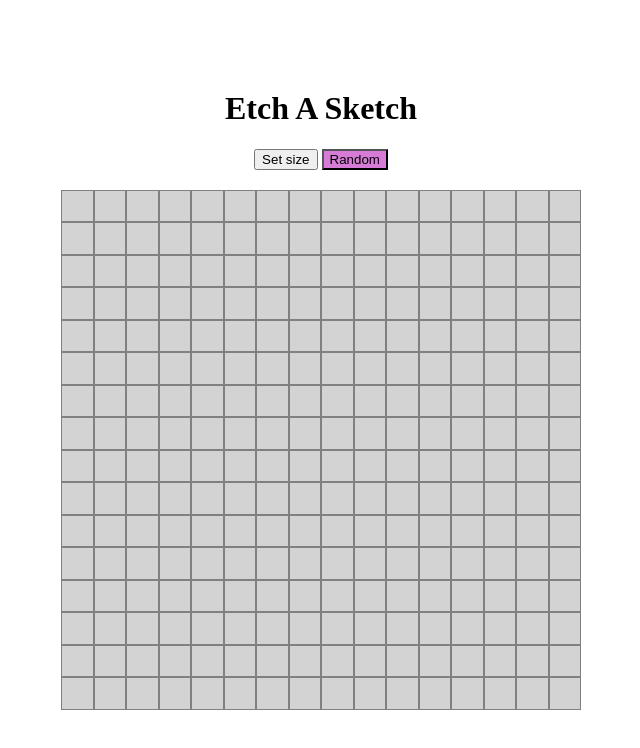
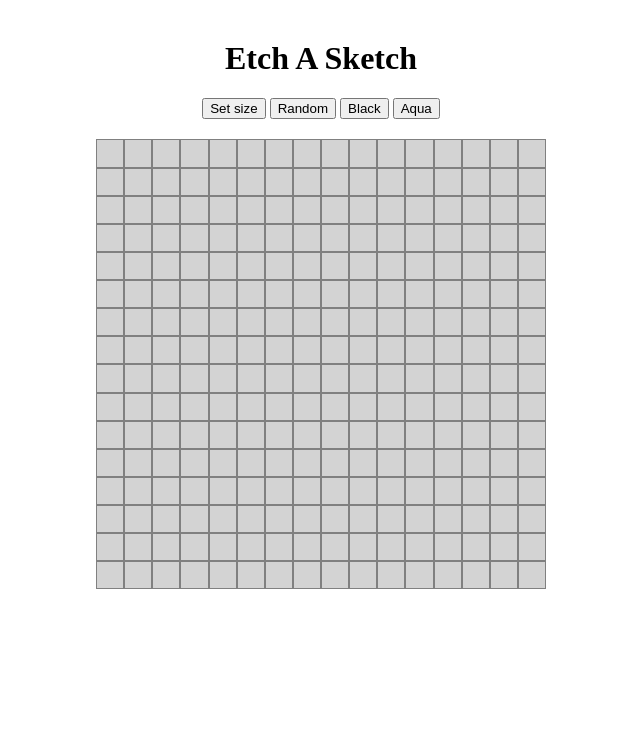
Before and after one commit to rehanshami/etch-a-sketch, a plain HTML site: page index.html in a window 1280 px wide. Both pictures are taken after a click on the button "Random". Shown: the whole page, without its empty margins (319-959 px from the left). Drawn offline with Linux system fonts and the light colour scheme.

Commit message:
Complete Etch a Sketch project

```diff
--- a/index.html
+++ b/index.html
@@ -10,8 +10,10 @@
 <body>
     <h1>Etch A Sketch</h1>
     <div class="buttons">
-    <button class="grid-size" id="size">Set size</button>
-    <button class="random-rgb" id="random-rgb">Random</button>
+        <button class="grid-size" id="size">Set size</button>
+        <button class="button" id="random-rgb-btn">Random</button>
+        <button class="button" id="black-btn">Black</button>
+        <button class="button" id ="aqua-btn">Aqua</button>
     </div>
     <div class="container"></div>
 
--- a/main.js
+++ b/main.js
@@ -1,5 +1,27 @@
+
 const num = 16;
 const container = document.querySelector(".container");
+
+// Define a variable to store the selected color
+let currentColor = "aqua";
+
+// Add event listeners to the color buttons
+const blackButton = document.querySelector("#black-btn");
+blackButton.addEventListener("click", () => {
+  currentColor = "black";
+});
+
+const aquaButton = document.querySelector("#aqua-btn");
+aquaButton.addEventListener("click", () => {
+  currentColor = "aqua";
+});
+
+const randomButton = document.querySelector("#random-rgb-btn");
+randomButton.addEventListener("click", () => {
+  console.log(currentColor);
+  currentColor = "random";
+});
+
 
       function makeGrid(num) {
         container.style.setProperty('--num', num);
@@ -10,8 +32,7 @@ const container = document.querySelector(".container");
             container.appendChild(row);
           }
         }
-        addButtonListener();
-        addHoverListener();
+        applyColorToGrid();
       }
       makeGrid(num);
 
@@ -21,32 +42,36 @@ const container = document.querySelector(".container");
 // adding class to the div
 
 // Adding button listener
-function addButtonListener () {
-  const randomButton = document.querySelector(".random-rgb");
-  randomButton.addEventListener("click", randomRGB);
-  const divs = document.querySelectorAll(".grid-square");
-  divs.forEach((div) => {
-    div.addEventListener("mouseover", randomRGB);
+
+
+// Function to apply the selected color on hover
+function applyColorToGrid() {
+  const gridSquares = document.querySelectorAll(".grid-square");
+
+  gridSquares.forEach((square) => {
+    square.addEventListener("mouseover", () => {
+      if (currentColor === "random") {
+        square.style.backgroundColor = generateRandomColor();
+      } else {
+        square.style.backgroundColor = currentColor;
+      }
+    });
   });
 }
 
 
-// Function to listen for hovers over div squares
-function addHoverListener () {
-  const divs = document.querySelectorAll(".grid-square");
-  divs.forEach((div) => {
-      div.addEventListener("mouseover", changeColor);
-    });
+// Function to generate a random color
+function generateRandomColor() {
+  const red = Math.floor(Math.random() * 256);
+  const green = Math.floor(Math.random() * 256);
+  const blue = Math.floor(Math.random() * 256);
+  color = `rgb(${red}, ${green}, ${blue})`;
+  console.log(color);
+  return color;
 }
 
-
-    function changeColor() {
-        this.classList.add("grid-color-change");
-    }
-
-    function revertColor() {
-        this.classList.remove("grid-color-change");
-    }
+// Call the applyColorToGrid() function to apply the color on hover
+applyColorToGrid();
 
 
 // Add a button to the top of the screen that will send the user a popup asking for the number of squares
@@ -79,11 +104,3 @@ function clearGrid () {
 // 10 passes is the square completely black.
 
 // Create function to generate a random color each time it passes a div
-function randomRGB() {
-  const red = Math.floor(Math.random() * 256);
-  const green = Math.floor(Math.random() * 256);
-  const blue = Math.floor(Math.random() * 256);
-  const randomColor = `rgb(${red}, ${green}, ${blue})`;
-  this.style.backgroundColor = randomColor;
-
-}
--- a/style.css
+++ b/style.css
@@ -2,7 +2,7 @@ body {
     display: flex;
     justify-content: center;
     align-items: center;
-    height: 100vh;
+
     margin: 0;
     flex-direction: column;
 }
@@ -12,15 +12,15 @@ h1 {
 }
 
 button {
-    margin-bottom: 20px;
+    margin-bottom: 0px;
 }
 
 .container {
-    margin-bottom: 40px;
+    margin-top: 20px;
     display: grid;
     grid-template-columns: repeat(var(--num), 1fr);
-    width: 520px;
-    height: 520px;
+    width: 450px;
+    height: 450px;
 
 }
 
```
